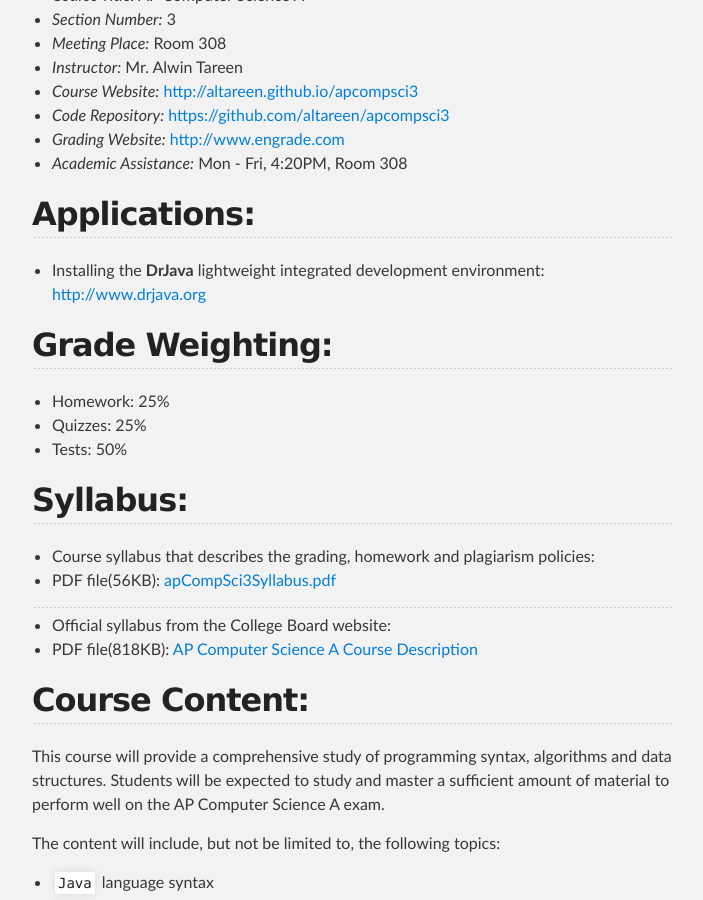
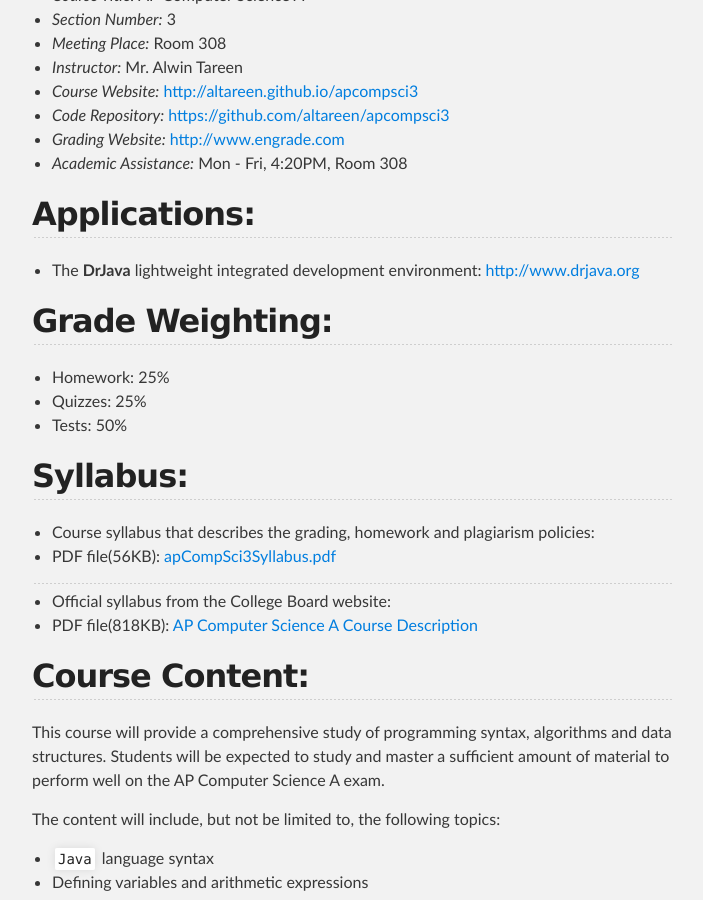
Before and after one commit to ynot1609/apcompsci3, a Jekyll site: the page built from index.md, in a window 1280 px wide and 900 px high, scrolled down 406 px. Shown: the whole window, without its empty margins (288-991 px from the left). Built offline with Jekyll 4.4.1, drawn with Linux system fonts in a browser that asks for light colours.

Commit message:
Updated index.md

```diff
--- a/index.md
+++ b/index.md
@@ -15,7 +15,7 @@
 
 ## Applications:
 
-+ Installing the **DrJava** lightweight integrated development environment: [http://www.drjava.org](http://www.drjava.org)
++ The **DrJava** lightweight integrated development environment: [http://www.drjava.org](http://www.drjava.org)
 
 ## Grade Weighting:
 
```
